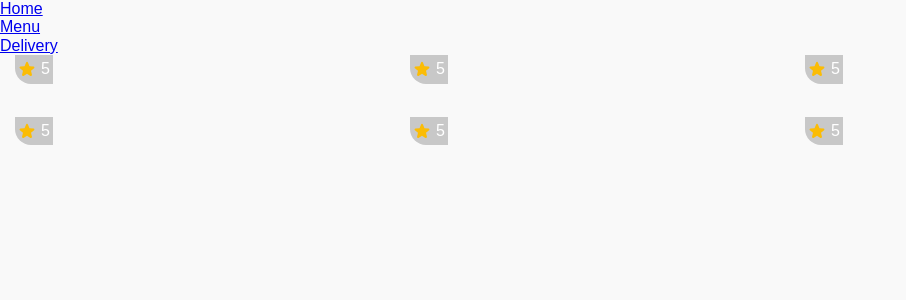
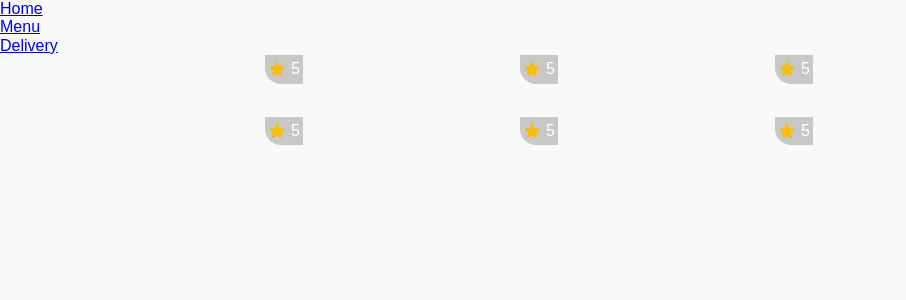
Before and after one commit to 0smir/coffee-art, a Vue app: page / in a window 1280 px wide. Shown: the top 300 px of the page, without its empty margins (0-906 px from the left). Built offline with nearby package versions, Linux system fonts and the light colour scheme; a web font is replaced by a local one.

Commit message:
remove useless styles, complite common styles

```diff
--- a/src/assets/styles/components/_layouts.scss
+++ b/src/assets/styles/components/_layouts.scss
@@ -7,6 +7,7 @@ body {
 
 * {
   font-family: inherit;
+  box-sizing: border-box;
 }
 
 ul {
@@ -17,16 +18,8 @@ ul {
 
 .container {
   width: 100%;
-  max-width: 1200px;
+  max-width: 780px;
   padding: 0 15px;
+  margin: 0 auto;
   box-sizing: border-box;
 }
-
-.header {
-  width: 100%;
-  border: 1px solid blue;
-
-  @media (max-width: $sm) {
-    border: 3px solid $primary;
-  }
-}
```
